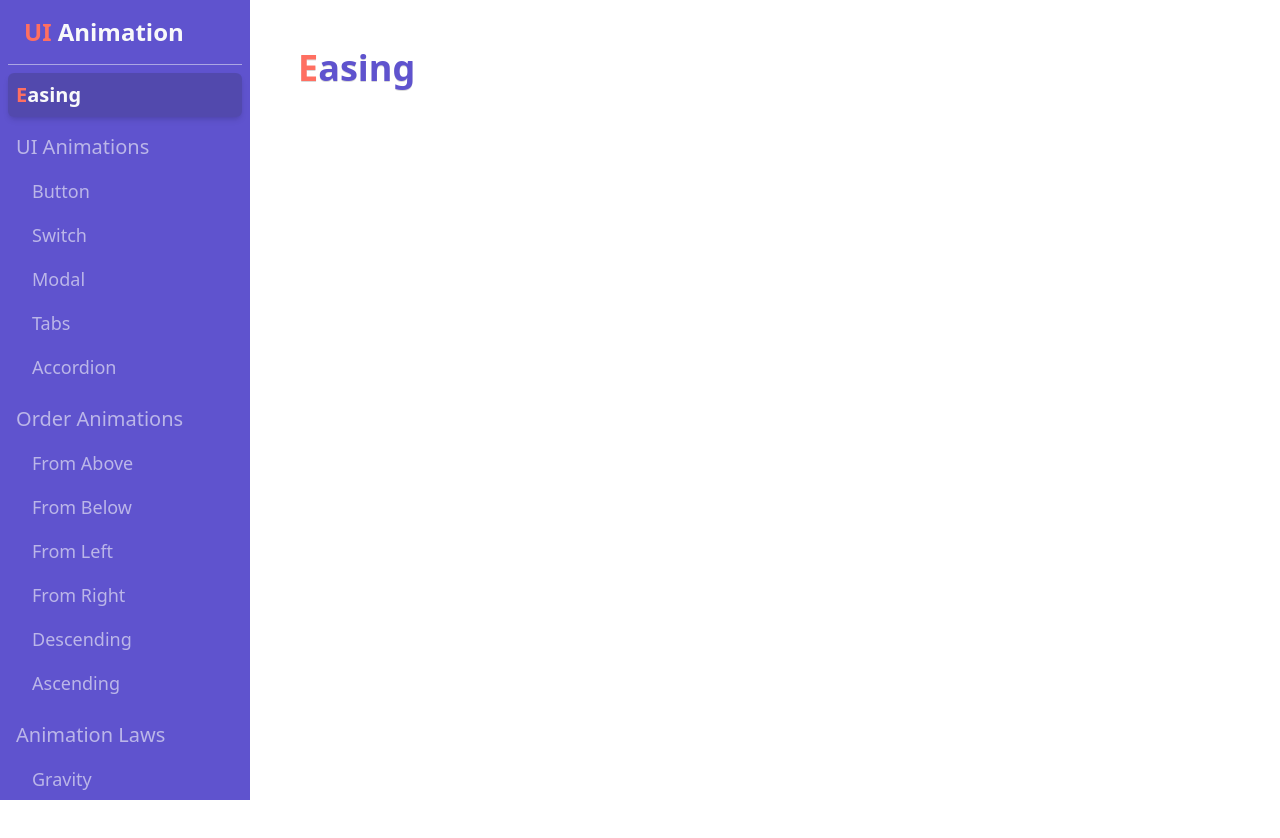
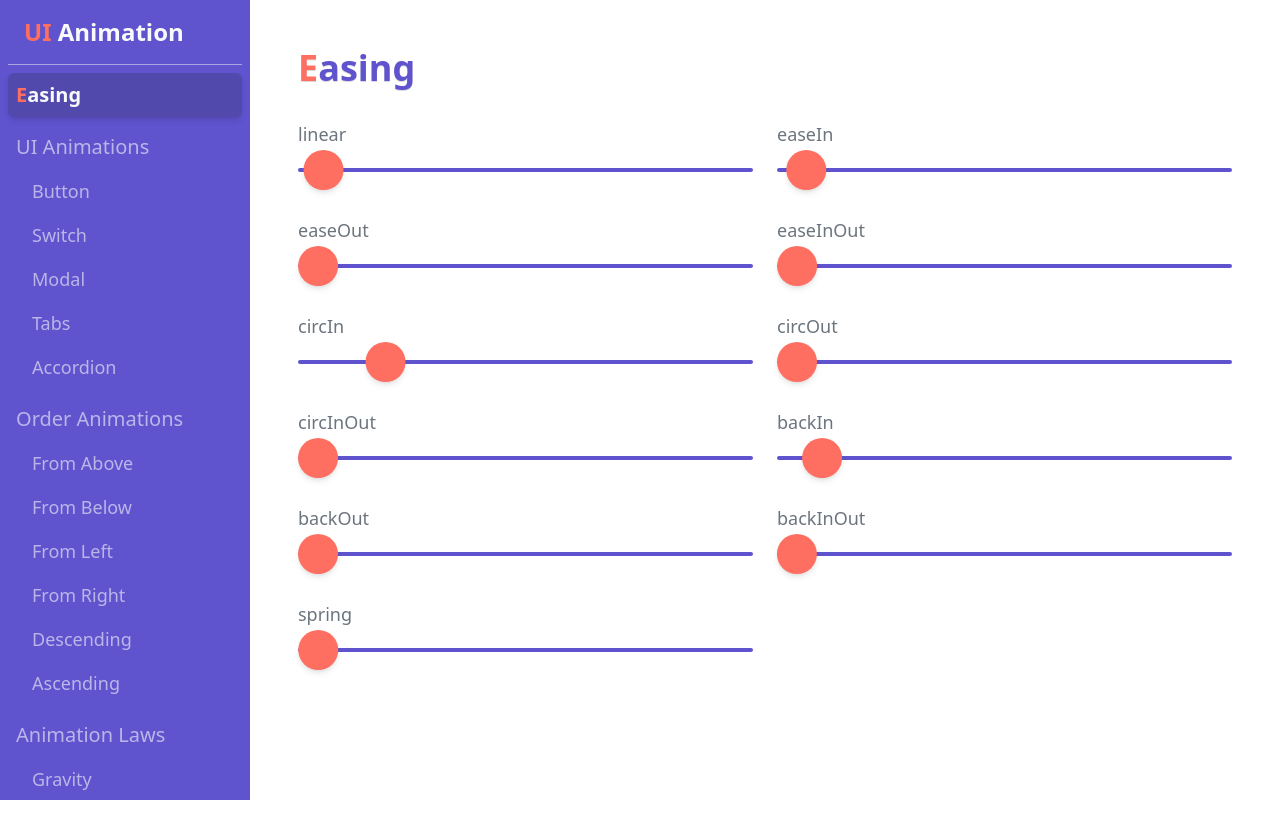
Before and after one commit to i-X-ce/ui-animation-demo, a React (Vite) app: page / in a window 1280 px wide. Shown: the top 838 px of the page. After the commit the page ends 800 px from the top, so only its background shows below. Built offline with nearby package versions, Linux system fonts and the light colour scheme.

Commit message:
✨ Easingセクションの追加

```diff
--- /dev/null
+++ b/src/components/EasingItem.tsx
@@ -0,0 +1,54 @@
+import clsx from "clsx";
+import { motion, type AnimationGeneratorType, type Easing } from "motion/react";
+import React from "react";
+
+const DURATION = 1.5;
+
+function EasingItem({
+  type,
+  ease,
+}: {
+  type?: AnimationGeneratorType;
+  ease?: Easing;
+}) {
+  const [moved, setMoved] = React.useState(false);
+  const timer = React.useRef<number | null>(null);
+
+  React.useEffect(() => {
+    timer.current = setInterval(() => {
+      setMoved((prev) => !prev);
+    }, DURATION * 1000 + 500);
+    return () => {
+      if (timer.current) {
+        clearInterval(timer.current);
+      }
+    };
+  }, []);
+
+  return (
+    <div>
+      <h3 className="text-lg text-text-secondary">
+        {(type as string) || (ease as string)}
+      </h3>
+      <motion.div layout className="relative flex  items-center py-5">
+        <div className="h-1 w-full bg-primary rounded-full" />
+        <motion.div
+          layoutId={`circle-${(type as string) || (ease as string)}`}
+          className={clsx(
+            "absolute h-10 w-10 bg-accent rounded-full shrink-0 shadow-md",
+            moved ? "right-0" : "left-0"
+          )}
+          transition={(() => {
+            if (type === "spring") {
+              return { type, stiffness: 100, damping: 10 };
+            } else {
+              return { duration: DURATION, ease };
+            }
+          })()}
+        />
+      </motion.div>
+    </div>
+  );
+}
+
+export default EasingItem;
--- /dev/null
+++ b/src/components/EasingView.tsx
@@ -0,0 +1,31 @@
+import React from "react";
+import EasingItem from "./EasingItem";
+import type { AnimationGeneratorType, Easing } from "motion";
+
+function EasingView() {
+  return (
+    <div>
+      <div className="grid grid-cols-2 gap-6">
+        {(
+          [
+            { ease: "linear" },
+            { ease: "easeIn" },
+            { ease: "easeOut" },
+            { ease: "easeInOut" },
+            { ease: "circIn" },
+            { ease: "circOut" },
+            { ease: "circInOut" },
+            { ease: "backIn" },
+            { ease: "backOut" },
+            { ease: "backInOut" },
+            { type: "spring" },
+          ] as { ease?: Easing; type?: AnimationGeneratorType }[]
+        ).map((v, i) => (
+          <EasingItem key={i} {...v} />
+        ))}
+      </div>
+    </div>
+  );
+}
+
+export default EasingView;
--- a/src/components/MainView.tsx
+++ b/src/components/MainView.tsx
@@ -1,19 +1,19 @@
-import React from "react";
 import { useView } from "../context/viewContext";
 import { VIEW_NAME } from "../consts/VIEW";
+import EasingView from "./EasingView";
 
 function MainView() {
   const { view } = useView();
   const viewName = VIEW_NAME[view];
 
   return (
-    <section className="h-[300vh] w-full">
-      <div className="max-w-[1200px] m-auto py-12 px-12 text-shadow-2xs">
-        <h1 className="text-4xl font-bold text-primary mb-8">
+    <section className="w-full overflow-x-hidden">
+      <div className="max-w-[1200px] m-auto py-12 px-12">
+        <h1 className="text-4xl font-bold text-primary mb-8 text-shadow-2xs">
           <span className="text-accent">{viewName.charAt(0)}</span>
           {viewName.slice(1)}
         </h1>
-        <div></div>
+        {view === "EASING" && <EasingView />}
       </div>
     </section>
   );
--- a/src/components/SideBarItem.tsx
+++ b/src/components/SideBarItem.tsx
@@ -1,6 +1,5 @@
 import clsx from "clsx";
 import { motion } from "motion/react";
-import React from "react";
 import { VIEW_NAME, type ViewType } from "../consts/VIEW";
 import { useView } from "../context/viewContext";
 
@@ -30,6 +29,7 @@ function SideBarItem({
           <motion.div
             className="absolute bg-text-primary/20 inset-0 rounded-md shadow-md"
             layoutId="selected"
+            transition={{ type: "spring", stiffness: 150, damping: 20 }}
           />
         )}
 
```
